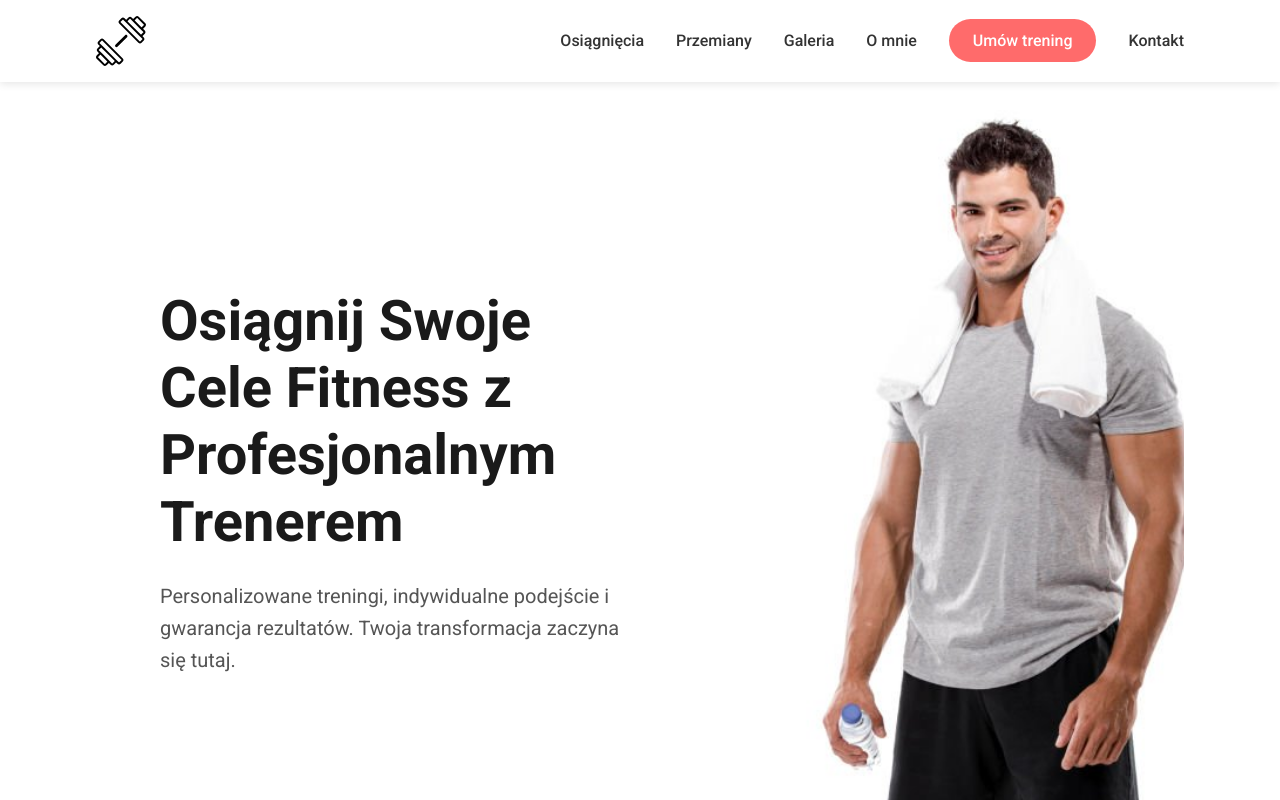
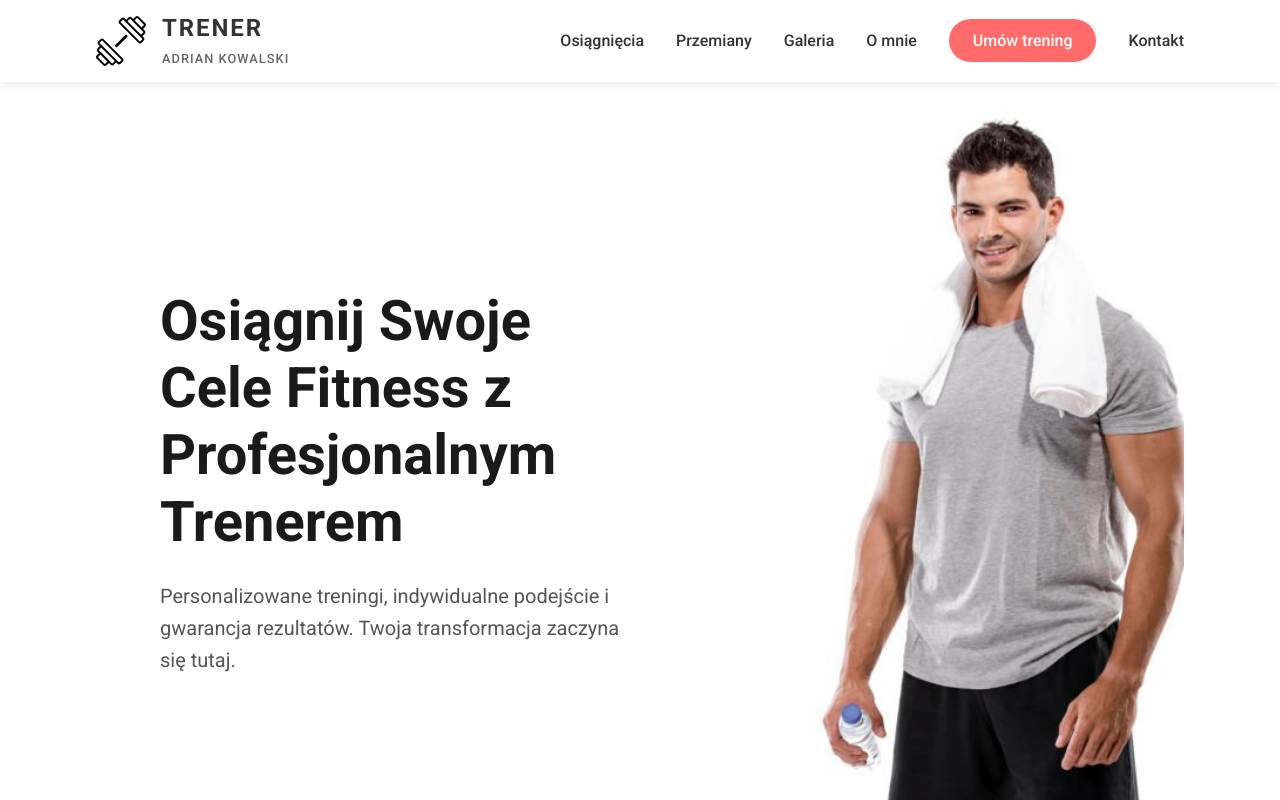
Before and after one commit to amieszczak/personal-trainer, an Angular app: page / in a window 1280 px wide. Shown: the top 800 px of the page. Built offline with nearby package versions, Linux system fonts and the light colour scheme.

Commit message:
feat: enhance header with improved title and navigation
- Update header component title styling and typography
- Refine navigation menu layout and interactions
- Improve header component responsiveness
- Add enhanced styling for better visual hierarchy

```diff
--- a/src/app/components/header/header.component.html
+++ b/src/app/components/header/header.component.html
@@ -4,6 +4,12 @@
       <a href="/" class="header__logo-link">
         <img src="icons/dumbbell-svgrepo-com.svg" alt="Personal Trainer Logo" class="header__logo-img">
       </a>
+      <div class="header__title" [class.header__title--hidden]="isScrolledFromTop">
+        <div class="header__title-wrapper">
+          <div class="header__title-top">TRENER</div>
+          <div class="header__title-bottom">ADRIAN KOWALSKI</div>
+        </div>
+      </div>
     </div>
     <nav class="header__nav">
       <ul class="header__menu">
--- a/src/app/components/header/header.component.scss
+++ b/src/app/components/header/header.component.scss
@@ -32,6 +32,8 @@
   &__logo {
     display: flex;
     align-items: center;
+    gap: 1rem;
+    position: relative;
 
     &-link {
       display: flex;
@@ -47,6 +49,56 @@
       &:hover {
         transform: scale(1.05);
       }
+    }
+  }
+
+  &__title {
+    overflow: hidden;
+    height: 50px;
+
+    &-wrapper {
+      display: flex;
+      flex-direction: column;
+      justify-content: space-between;
+      height: 50px;
+      transition: transform 0.4s cubic-bezier(0.4, 0, 0.2, 1),
+                  opacity 0.4s ease;
+      transform: translateX(0) scale(1);
+      transform-origin: left center;
+      opacity: 1;
+    }
+
+    &--hidden &-wrapper {
+      transform: translateX(-120%) scale(0.8);
+      opacity: 0;
+    }
+
+    &-top {
+      font-family: 'Roboto', sans-serif;
+      font-weight: 700;
+      font-size: 1.5rem;
+      line-height: 1;
+      letter-spacing: 0.08em;
+      color: #333;
+      text-transform: uppercase;
+      white-space: nowrap;
+      width: max-content;
+      display: flex;
+      align-items: flex-start;
+    }
+
+    &-bottom {
+      font-family: 'Roboto', sans-serif;
+      font-weight: 500;
+      font-size: 0.8rem;
+      line-height: 1;
+      letter-spacing: 0.08em;
+      color: #666;
+      text-transform: uppercase;
+      white-space: nowrap;
+      width: max-content;
+      display: flex;
+      align-items: flex-end;
     }
   }
 
@@ -127,11 +179,37 @@
     &__logo-img {
       height: 40px;
     }
+
+    &__title {
+      height: 40px;
+
+      &-wrapper {
+        height: 40px;
+      }
+
+      &-top {
+        font-size: 1.2rem;
+        letter-spacing: 0.08em;
+      }
+
+      &-bottom {
+        font-size: 0.65rem;
+        letter-spacing: 0.08em;
+      }
+    }
   }
 }
 
 @media (max-width: $breakpoint-sm) {
   .header {
+    &__logo {
+      gap: 0.5rem;
+    }
+
+    &__title {
+      display: none; // Hide title on small mobile devices
+    }
+
     &__menu {
       flex-wrap: wrap;
       gap: 0.5rem;
--- a/src/app/components/header/header.component.ts
+++ b/src/app/components/header/header.component.ts
@@ -1,4 +1,4 @@
-import { Component } from '@angular/core';
+import { Component, OnInit, OnDestroy, HostListener } from '@angular/core';
 import { ScrollService } from '../../services/scroll.service';
 
 @Component({
@@ -7,9 +7,28 @@ import { ScrollService } from '../../services/scroll.service';
   templateUrl: './header.component.html',
   styleUrl: './header.component.scss'
 })
-export class HeaderComponent {
+export class HeaderComponent implements OnInit, OnDestroy {
+  isScrolledFromTop = false;
 
   constructor(private scrollService: ScrollService) {}
+
+  ngOnInit(): void {
+    this.checkScrollPosition();
+  }
+
+  ngOnDestroy(): void {
+    // Cleanup if needed
+  }
+
+  @HostListener('window:scroll', ['$event'])
+  onWindowScroll(): void {
+    this.checkScrollPosition();
+  }
+
+  private checkScrollPosition(): void {
+    // Consider "at top" if scrolled less than 50px
+    this.isScrolledFromTop = window.scrollY > 50;
+  }
 
   scrollToSection(sectionId: string, event: Event): void {
     event.preventDefault();
```
